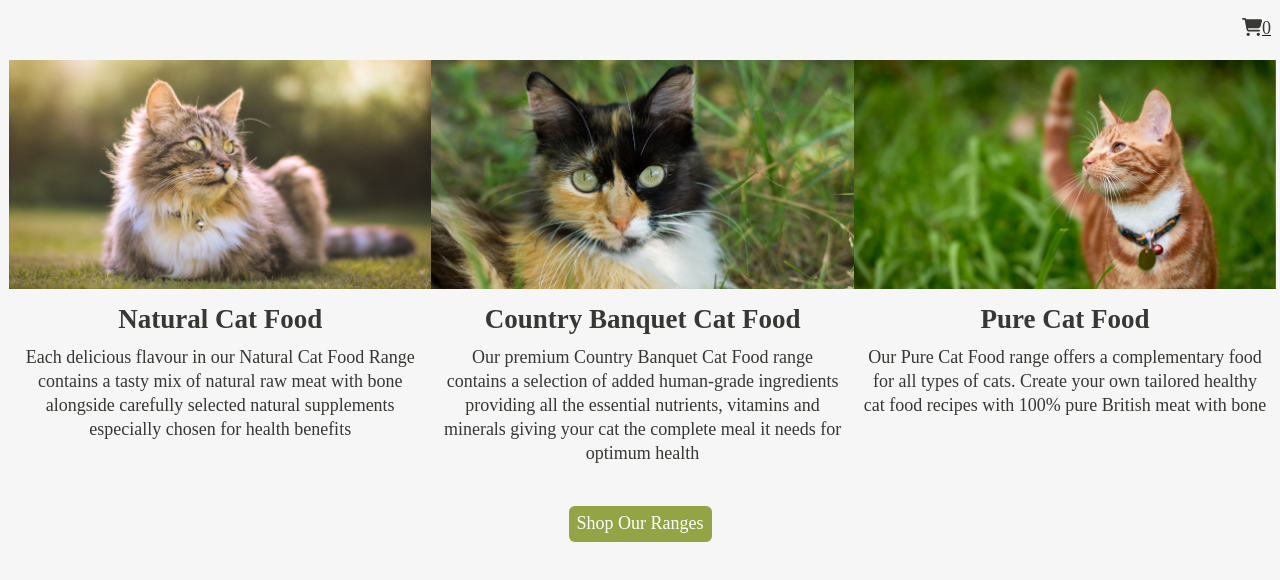
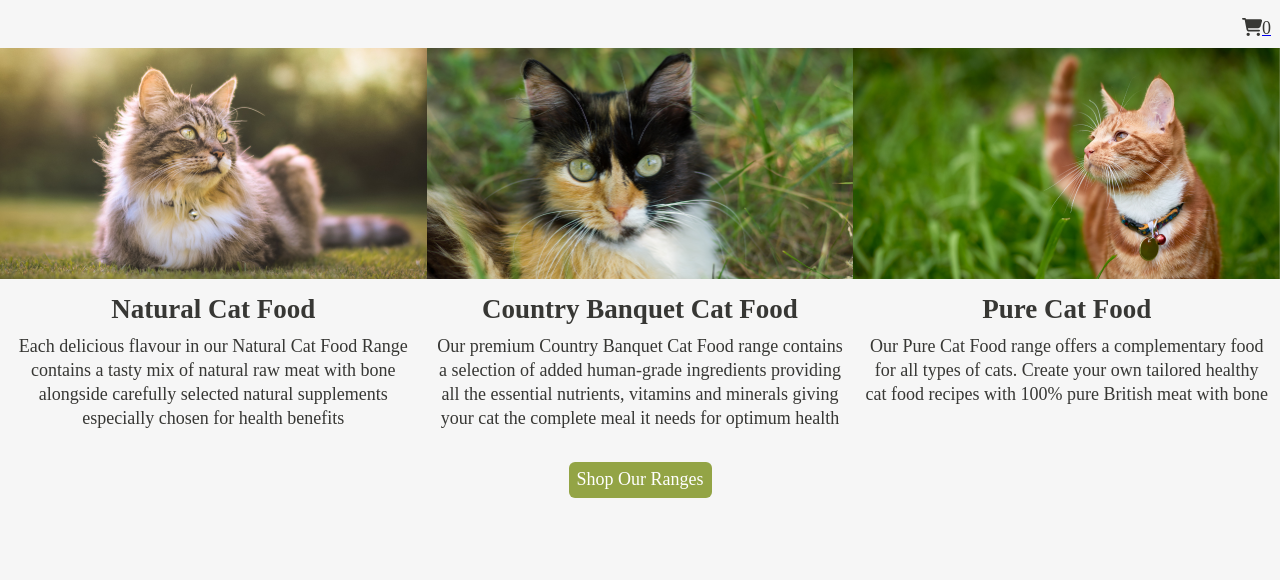
Before and after one commit to elnurad/online-shop, a React (Create React App) app: page / in a window 1280 px wide. Shown: the top 580 px of the page. Built offline with nearby package versions, Linux system fonts and the light colour scheme.

Commit message:
cart styles

```diff
--- a/src/components/Cart.js
+++ b/src/components/Cart.js
@@ -42,6 +42,8 @@ function Cart({
   return (
     <div className={styles.cartContainer}>
       <div className={styles.cartUnorderedList}>
+        {cartDisplay.length === 0 ? (<h2>your cart is empty</h2>)
+          : (
             <ul>
               {cartDisplay.map((item) => (
                 <li className={styles.cartDisplayItem} key={item.id}>
@@ -67,9 +69,10 @@ function Cart({
                 </li>
               ))}
             </ul>
+          )}
       </div>
       <div className={styles.paymentUI}>
-        {cartDisplay.length === 0 ? (<h1>your cart is empty</h1>)
+        {cartDisplay.length === 0 ? ('')
           : (
             <h3 className={styles.total}>
               Total:
--- a/src/components/Cart.module.css
+++ b/src/components/Cart.module.css
@@ -16,6 +16,7 @@ body {
 .cartContainer {
   margin: 1em;
   margin-top: 2em;
+  text-align: center;
 }
 .cartUnorderedList {
   margin: auto;
@@ -97,10 +98,7 @@ body {
   color:#fff;
 
 }
-.fontAwesomeCart:visited {
-  text-decoration: none;
-  color: black;
-}
+
 .cartQuantityButton button {
   width: 1.2rem;
   border-style: solid;
--- a/src/components/CatCardHome.module.css
+++ b/src/components/CatCardHome.module.css
@@ -1,5 +1,5 @@
 .catImg {
-    width: 33vw;
+    width: 33.33vw;
    /* height: 20%; */
 }
 
--- a/src/components/CatFoodCard.module.css
+++ b/src/components/CatFoodCard.module.css
@@ -12,6 +12,3 @@
     width: 60%;
     cursor: pointer;
 }
-/* .catFoodCardItem {
-    border: black solid;
-} */
--- a/src/components/CatCardRow.module.css
+++ b/src/components/Home.module.css
@@ -2,9 +2,8 @@
     display: flex;
     max-width: 100%;
     object-fit: contain;
-    margin: 0.5em;
-    margin-top: 1.2em;
-    /* flex-wrap: wrap; */
+    margin: auto;
+
 }
 .shopButtonRow {
     text-align: center;;
```
Also changed, not shown: src/components/Home.js (+11 -3 lines). Lines whose indentation alone changed are shown as unchanged.
